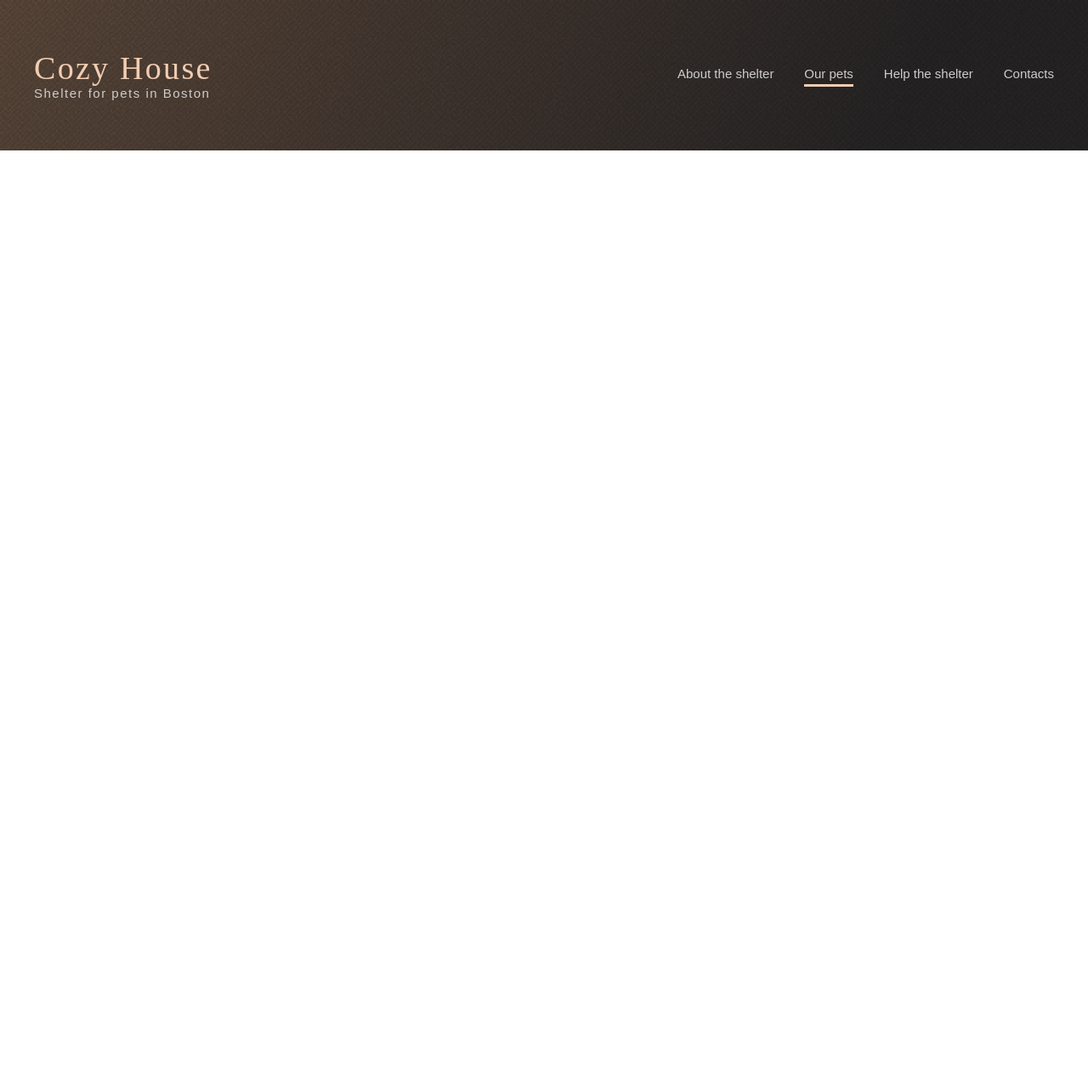
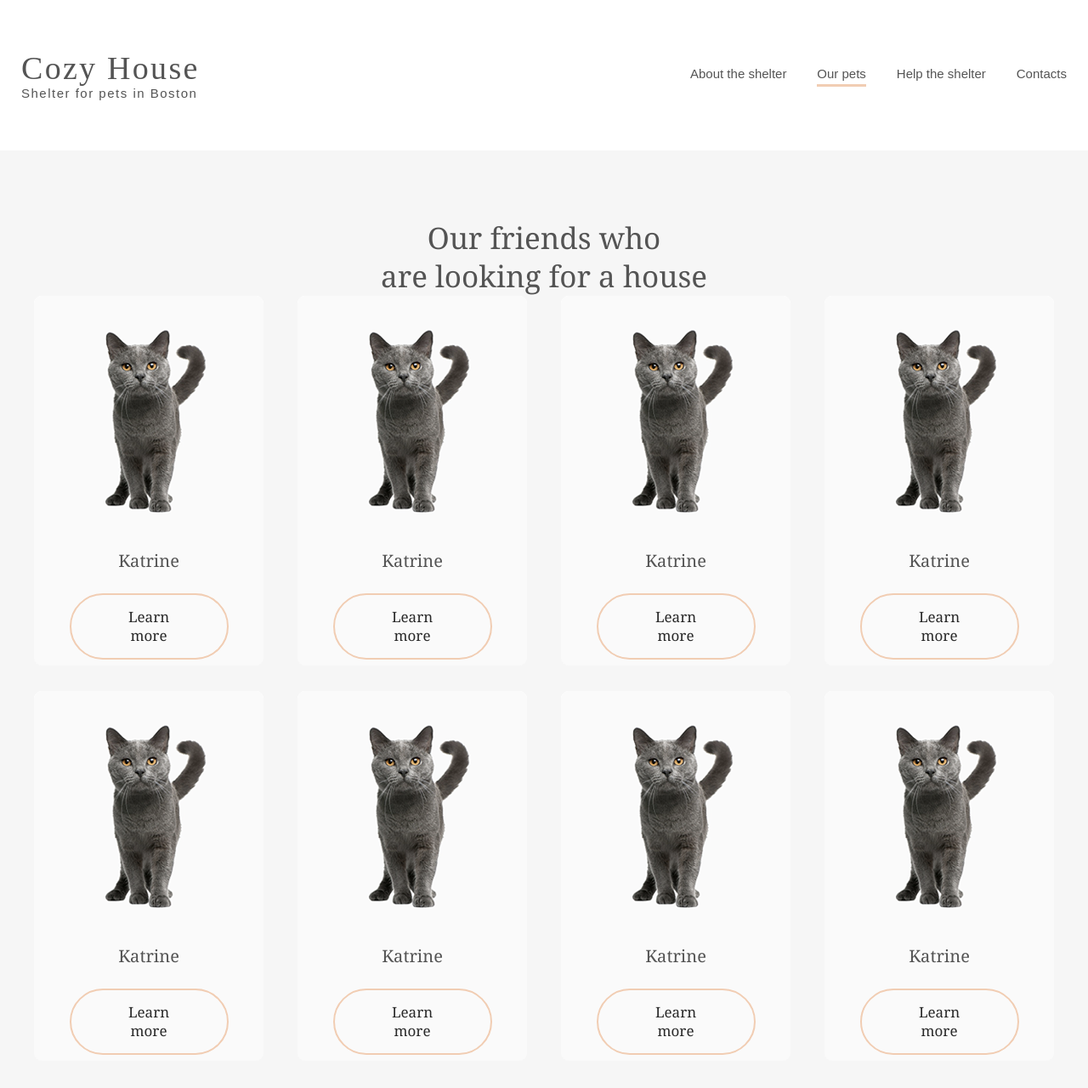
Before and after one commit to Azat-Farmanyan/shelter, a plain HTML site: page pages/pets/index.html in a window 1280 px wide. Shown: the whole page at 85% size. Before the commit the page ends 800 px from the top, so only its background shows below. Drawn offline with Linux system fonts and the light colour scheme.

Commit message:
feat: create our frineds block

```diff
--- a/pages/pets/index.html
+++ b/pages/pets/index.html
@@ -25,14 +25,15 @@
 
 
    <div class="main-page">
-      <div class="wrapper content">
+      <div class="wrapper">
          <!-- Header -->
-
-         <header class="header">
+         <header class="header content">
             <div class="logo-block">
                <h1 class="logo">
                   <!-- <a class="logo" href="https://azat-farmanyan.github.io/shelter/pages/main/">Cozy House</a> -->
-                  <a class="logo" href="https://azat-farmanyan.github.io/shelter/pages/main/">Cozy House</a>
+                  <a class="logo" href="./index.html">
+                     <h1>Cozy House</h1>
+                  </a>
                </h1>
                <p class="logo-subtitle">Shelter for pets in Boston</p>
             </div>
@@ -49,8 +50,9 @@
                      <p class="logo-subtitle">Shelter for pets in Boston</p>
                   </li>
 
-                  <li class="menu__item"><a href="">About the shelter</a></li>
-                  <li class="menu__item"><a href="https://azat-farmanyan.github.io/shelter/pages/main/">Our
+                  <li class="menu__item"><a href="https://azat-farmanyan.github.io/shelter/pages/main/">About the
+                        shelter</a></li>
+                  <li class="menu__item"><a href="#">Our
                         pets</a></li>
                   <li class="menu__item"><a href="#help-block-id">Help the shelter</a></li>
                   <li class="menu__item"><a href="#footer">Contacts</a></li>
@@ -59,8 +61,9 @@
 
             <nav class="nav-menu">
                <ul class="nav-list">
-                  <li class="about active-hover-animation"><a href="">About the shelter</a></li>
-                  <li class="pets active "><a href="https://azat-farmanyan.github.io/shelter/pages/main/">Our
+                  <li class="about active-hover-animation"><a
+                        href="https://azat-farmanyan.github.io/shelter/pages/main/">About the shelter</a></li>
+                  <li class="pets active "><a href="#">Our
                         pets</a></li>
                   <li class="help active-hover-animation"><a href="#help-block-id">Help the shelter</a></li>
                   <li class="contacts active-hover-animation"><a href="#footer">Contacts</a></li>
@@ -68,7 +71,114 @@
             </nav>
          </header>
       </div>
+
+      <div class="our-friends-block ">
+         <div class="content">
+            <div class="our-friends-body">
+               <div class="our-friends-title">
+                  <p>Our friends who<br> are looking for a house</p>
+               </div>
+               <div class="our-friends-cards">
+                  <div class="cards">
+                     <div class="card">
+                        <div class="card-photo">
+                           <img src="../../assets/images/Our pets photos/pets-katrine-2.png" alt="Katrine cat">
+                        </div>
+                        <div class="pet-name">
+                           <p>Katrine</p>
+                        </div>
+                        <div class="learn-more">
+                           <button id="learn-more-katrine" class="learn-more-katrine">Learn more</button>
+                        </div>
+                     </div>
+                     <div class="card">
+                        <div class="card-photo">
+                           <img src="../../assets/images/Our pets photos/pets-katrine-2.png" alt="Katrine cat">
+                        </div>
+                        <div class="pet-name">
+                           <p>Katrine</p>
+                        </div>
+                        <div class="learn-more">
+                           <button id="learn-more-katrine" class="learn-more-katrine">Learn more</button>
+                        </div>
+                     </div>
+                     <div class="card">
+                        <div class="card-photo">
+                           <img src="../../assets/images/Our pets photos/pets-katrine-2.png" alt="Katrine cat">
+                        </div>
+                        <div class="pet-name">
+                           <p>Katrine</p>
+                        </div>
+                        <div class="learn-more">
+                           <button id="learn-more-katrine" class="learn-more-katrine">Learn more</button>
+                        </div>
+                     </div>
+                     <div class="card">
+                        <div class="card-photo">
+                           <img src="../../assets/images/Our pets photos/pets-katrine-2.png" alt="Katrine cat">
+                        </div>
+                        <div class="pet-name">
+                           <p>Katrine</p>
+                        </div>
+                        <div class="learn-more">
+                           <button id="learn-more-katrine" class="learn-more-katrine">Learn more</button>
+                        </div>
+                     </div>
+                     <div class="card">
+                        <div class="card-photo">
+                           <img src="../../assets/images/Our pets photos/pets-katrine-2.png" alt="Katrine cat">
+                        </div>
+                        <div class="pet-name">
+                           <p>Katrine</p>
+                        </div>
+                        <div class="learn-more">
+                           <button id="learn-more-katrine" class="learn-more-katrine">Learn more</button>
+                        </div>
+                     </div>
+                     <div class="card">
+                        <div class="card-photo">
+                           <img src="../../assets/images/Our pets photos/pets-katrine-2.png" alt="Katrine cat">
+                        </div>
+                        <div class="pet-name">
+                           <p>Katrine</p>
+                        </div>
+                        <div class="learn-more">
+                           <button id="learn-more-katrine" class="learn-more-katrine">Learn more</button>
+                        </div>
+                     </div>
+                     <div class="card">
+                        <div class="card-photo">
+                           <img src="../../assets/images/Our pets photos/pets-katrine-2.png" alt="Katrine cat">
+                        </div>
+                        <div class="pet-name">
+                           <p>Katrine</p>
+                        </div>
+                        <div class="learn-more">
+                           <button id="learn-more-katrine" class="learn-more-katrine">Learn more</button>
+                        </div>
+                     </div>
+                     <div class="card">
+                        <div class="card-photo">
+                           <img src="../../assets/images/Our pets photos/pets-katrine-2.png" alt="Katrine cat">
+                        </div>
+                        <div class="pet-name">
+                           <p>Katrine</p>
+                        </div>
+                        <div class="learn-more">
+                           <button id="learn-more-katrine" class="learn-more-katrine">Learn more</button>
+                        </div>
+                     </div>
+                  </div>
+               </div>
+            </div>
+
+         </div>
+
+      </div>
    </div>
+
+
+
    <script src="script.js"></script>
 </body>
 
--- a/pages/pets/style.css
+++ b/pages/pets/style.css
@@ -160,9 +160,10 @@ body {
   margin: 0 auto;
 }
 .main-page {
-  background: url(../../assets/images/start-screen-gradient-background.png) 0 0 no-repeat;
-  background-size: cover;
+  /* background: url(../../assets/images/start-screen-gradient-background.png) 0 0 no-repeat;
+  background-size: cover; */
   /* min-height: 908px; */
+  background: #FFFFFF;
   overflow: hidden;
 }
 .header {
@@ -185,12 +186,13 @@ body {
 .logo {
   font-family: "Georgian";
   letter-spacing: 0.06em;
-  color: #f1cdb3;
+  color: #545454;
   font-size: 38px;
   line-height: 110%;
   white-space: nowrap;
 }
 .logo-subtitle {
+  color: #545454;
   align-items: center;
   letter-spacing: 0.1em;
   white-space: nowrap;
@@ -202,6 +204,10 @@ body {
   .nav-menu {
     display: none;
   }
+  .logo-subtitle,
+  .logo {
+    color: #545454;
+  }
 }
 .nav-list {
   display: flex;
@@ -209,8 +215,8 @@ body {
   min-width: 443px;
 }
 .nav-list li a {
-  color: #cdcdcd;
-  font-size: 15px;
+  color: #545454;
+    font-size: 15px;
   line-height: 160%;
   /* margin-right: 35px; */
   white-space: nowrap;
@@ -240,122 +246,7 @@ body {
     font-size: 26px;
   }
 }
-.about {
-}
-.pets {
-}
-.help {
-}
-.contacts {
-}
 
-.main-page-body {
-  display: flex;
-  /* max-height: 728px; */
-  justify-content: space-between;
-  align-items: center;
-}
-@media only screen and (max-width: 768px) {
-  .main-page-body {
-    flex-wrap: wrap;
-    margin: 0 auto;
-    justify-content: center;
-  }
-}
-
-.puppy {
-  max-width: 698px;
-  max-height: 728px;
-  margin-left: 20px;
-}
-
-@media only screen and (max-width: 1100px) {
-  .puppy {
-    max-height: 593px;
-  }
-}
-@media only screen and (max-width: 768px) {
-  .puppy {
-    max-height: 493px;
-  }
-  .main-page-text-block {
-    display: flex;
-    flex-direction: column;
-    justify-content: center;
-  }
-}
-@media only screen and (max-width: 668px) {
-  .puppy {
-    max-height: 300px;
-  }
-}
-@media only screen and (max-width: 320px) {
-  .puppy {
-    max-height: 270px;
-  }
-}
-.main-page-title {
-  font-family: "Georgia";
-  color: #ffffff;
-  font-size: 44px;
-  line-height: 130%;
-  max-width: 310px;
-  margin-bottom: 42px;
-}
-.main-page-subtitle {
-  color: #cdcdcd;
-  font-size: 15px;
-  line-height: 160%;
-  max-width: 460px;
-  margin-bottom: 42px;
-}
-.button {
-  display: flex;
-  flex-direction: column;
-  align-items: center;
-  padding: 15px 45px;
-  color: #292929;
-  font-family: "Georgia";
-  font-size: 17px;
-  line-height: 130%;
-  background: #f1cdb3;
-  border-radius: 100px;
-  transition: all 0.5s;
-  /* margin-bottom: 100px; */
-}
-.dark {
-  width: 207px;
-}
-@media only screen and (max-width: 320px) {
-  .main-page-title {
-    font-size: 29px;
-    text-align: center;
-    max-width: 230px;
-    margin: 45px auto 42px;
-  }
-  .main-page-subtitle {
-    text-align: center;
-    font-size: 14px;
-  }
-  .button {
-    margin: 0 auto;
-  }
-}
-
-.button:hover {
-  background: #fddcc4;
-}
-@media only screen and (max-width: 768px) {
-  .button {
-    margin-bottom: 100px;
-    display: flex;
-  }
-}
-.dark {
-}
-.main-page-photo {
-  /* max-height: 728px; */
-}
 @media only screen and (min-width: 768px) {
   .hamburger-menu {
     display: none;
@@ -419,7 +310,7 @@ body {
     margin: 0;
     padding: 80px 0;
     list-style: none;
-    background: #292929;
+    background: #FFFFFF;
     box-shadow: 2px 2px 6px rgba(0, 0, 0, 0.4);
     transition-duration: 0.3s;
   }
@@ -434,8 +325,10 @@ body {
     margin-left: 20px;
   }
   .menu__item:nth-child(2) {
+    margin-top: 158px;
+  }
+  .menu__item:nth-child(3) {
     text-decoration: underline #F1CDB3;
-    margin-top: 158px;
   }
   .menu__item:active {
     background-color: #cfd8dc;
@@ -447,3 +340,82 @@ body {
     left: 35px;
   }
 }
+
+/*---------End of Burger-----------*/
+
+/*---------Main page Our Friends-----------*/
+.our-friends-block{
+  background: #F6F6F6;
+  padding: 80px 0 100px;
+  font-family: 'Georgia';
+}
+.our-friends-body{
+  padding: 0 15px;
+}
+.our-friends-title{
+  font-family: 'Georgia';
+  text-align: center;
+  font-size: 35px;
+  line-height: 130%;
+
+  color: #545454;
+  max-width: 400px;
+  margin: 0 auto;
+}
+.cards{
+  display: flex;
+  justify-content: space-between;
+  flex-wrap: wrap;
+}
+.card{
+  max-width: 270px;
+  height: 435px;
+
+  background: #FAFAFA;
+  border-radius: 9px;
+
+  display: flex;
+  flex-direction:  column;
+  align-content: space-between;
+
+  margin-bottom: 30px;
+}
+.card:hover{
+  outline: 2px solid #f7e7dc;
+}
+.card-photo img{
+  max-width: 270px;
+}
+.pet-name{
+  font-size: 20px;
+  line-height: 23px;
+  color: #545454;
+  text-align: center;
+  margin-top: 30px;
+}
+
+.learn-more button{
+  border: 2px solid #f1cdb3;
+  box-sizing: border-box;
+  border-radius: 100px;
+  transition: all 0.5s;
+  background: #fafafa;
+
+  display: flex;
+  flex-direction: column;
+  align-items: center;
+  padding: 15px 45px;
+
+  color: #292929;
+  font-size: 17px;
+  line-height: 130%;
+  font-family: "Georgia";
+
+  width: 187px;
+  margin: 27px auto 0;
+  /* margin: 30px auto; */
+}
+.learn-more button:hover{
+  background: #fddcc4;
+}
+/*---------End of main page Our Friends-----------*/
```
Also changed, not shown: pages/main/index.html (+3 -1 lines), assets/images/Our pets photos/pets-charly.png (added), assets/images/Our pets photos/pets-jennifer.png (added), assets/images/Our pets photos/pets-katrine-1.png (added), assets/images/Our pets photos/pets-katrine-2.png (added), assets/images/Our pets photos/pets-katrine.png (added), assets/images/Our pets photos/pets-scarlet.png (added), assets/images/Our pets photos/pets-timmy.png (added), assets/images/Our pets photos/pets-woody.png (added).
